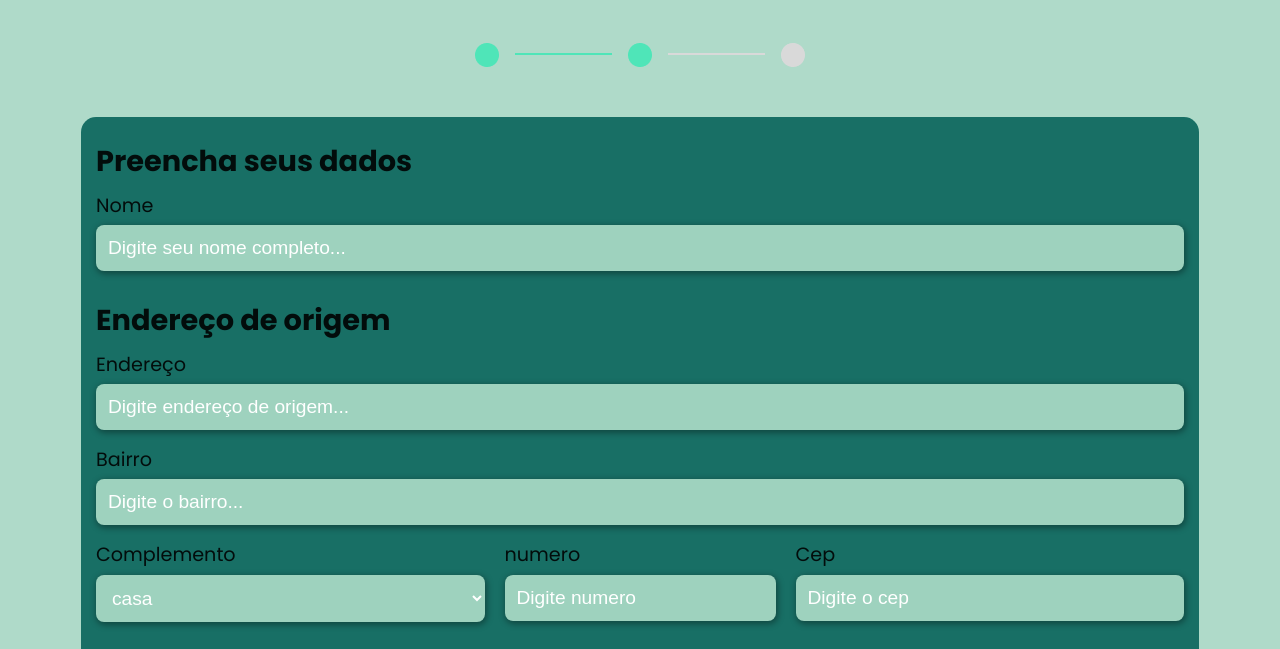
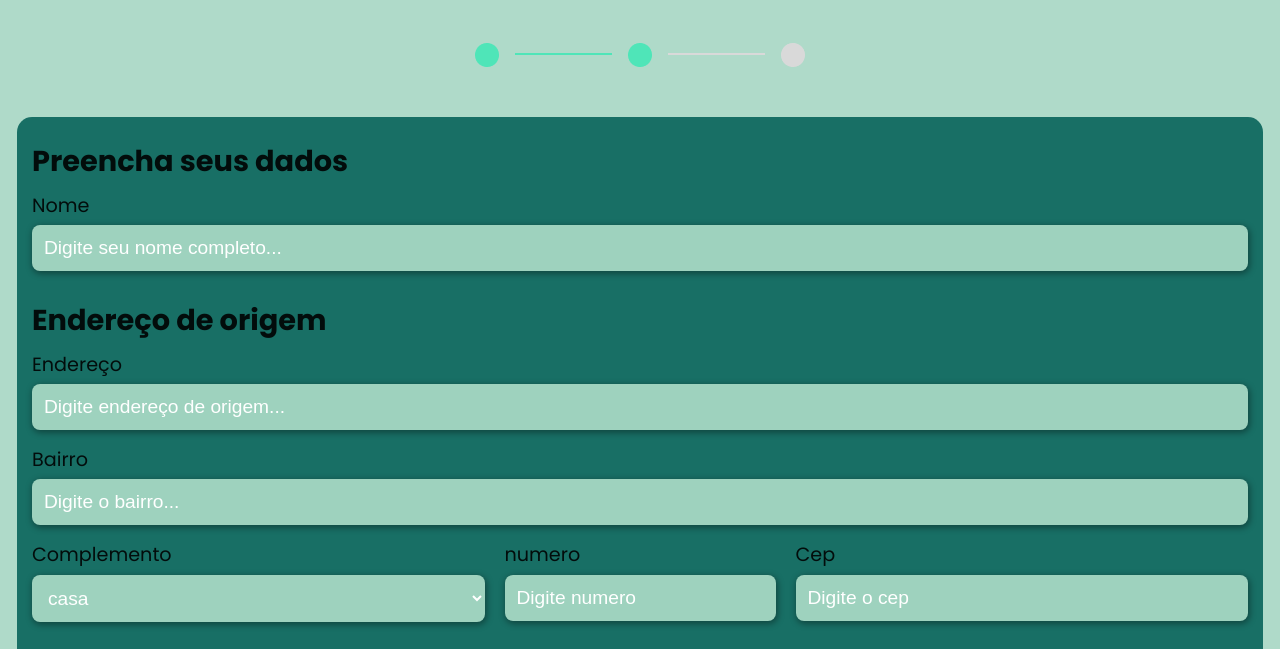
Before and after one commit to PontesEdu/nnc-formulario, a plain HTML site: page index.html in a window 1280 px wide. Shown: the part 303-952 px from the top of the page. Drawn offline with nearby package versions, Linux system fonts and the light colour scheme.

Commit message:
mais 1 teste

```diff
--- a/style/stylePricipal.css
+++ b/style/stylePricipal.css
@@ -56,7 +56,7 @@ main h1{
 
 .container{
     display: flex;
-    width: 85vw;
+    width: 95vw;
     padding: 15px;
     margin: auto;
     background: var(--cor-conatiner);
```
